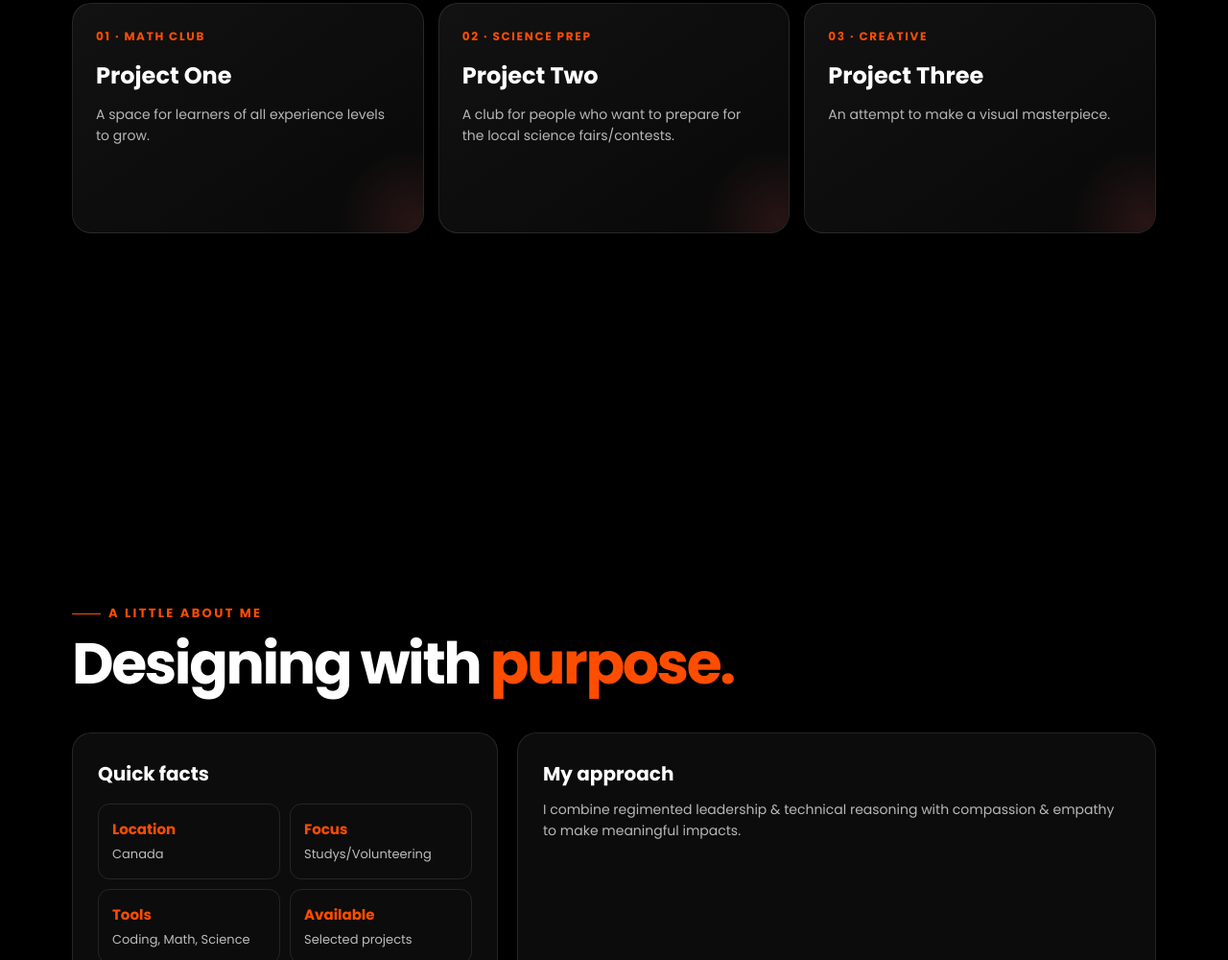
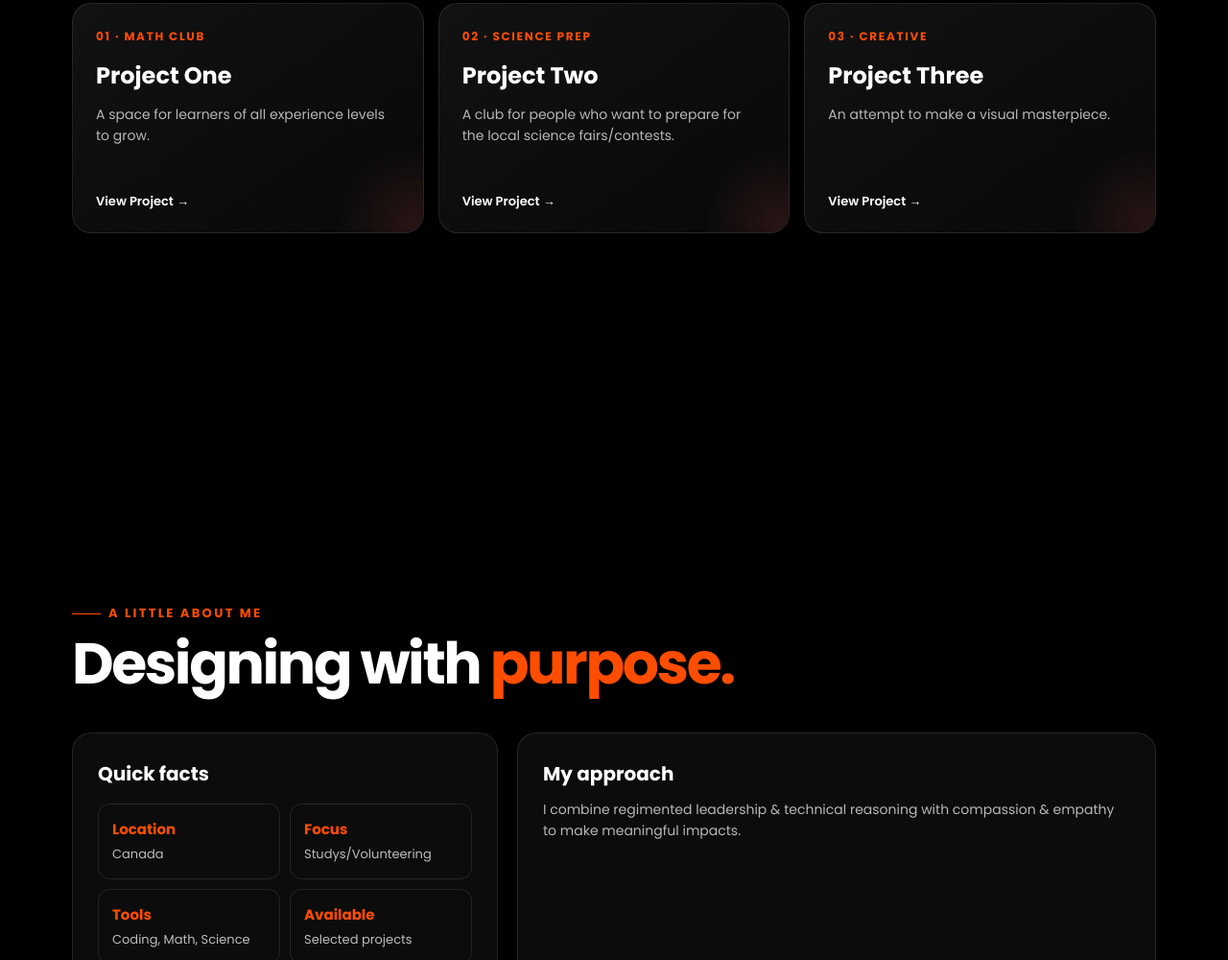
Before and after one commit to Jayden-Aloysius/Jayden-Aloysius2.github.io, a plain HTML site: page index.html in a window 1280 px wide. Shown: the part 1107-2107 px from the top of the page at 96% size. Drawn offline with Linux system fonts and the light colour scheme.

Commit message:
Enhance project section with links
Added project links to each project in the work section.

```diff
--- a/index.html
+++ b/index.html
@@ -487,18 +487,27 @@
       <small>01 · Math Club</small>
       <h3>Project One</h3>
       <p>A space for learners of all experience levels to grow.</p>
+      <a href="YOUR-MATH-CLUB-LINK" class="project-link">
+        View Project <span>→</span>
+      </a>
     </article>
 
     <article class="project reveal">
       <small>02 · Science Prep</small>
       <h3>Project Two</h3>
       <p>A club for people who want to prepare for the local science fairs/contests.</p>
+      <a href="YOUR-SCIENCE-PROJECT-LINK" class="project-link">
+        View Project <span>→</span>
+      </a>
     </article>
 
     <article class="project reveal">
       <small>03 · Creative</small>
       <h3>Project Three</h3>
       <p>An attempt to make a visual masterpiece.</p>
+      <a href="YOUR-CREATIVE-PROJECT-LINK" class="project-link">
+        View Project <span>→</span>
+      </a>
     </article>
   </div>
 </section>
```
Lines whose indentation alone changed are shown as unchanged.
